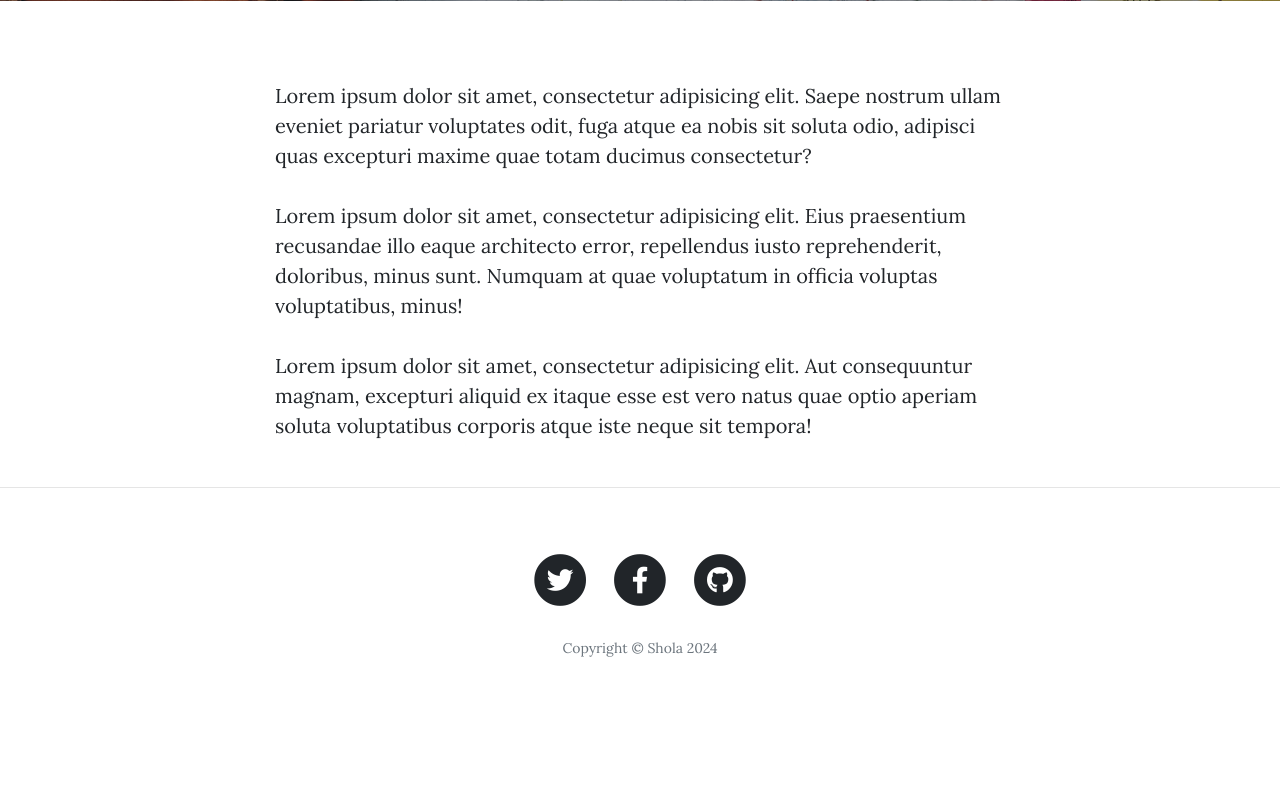
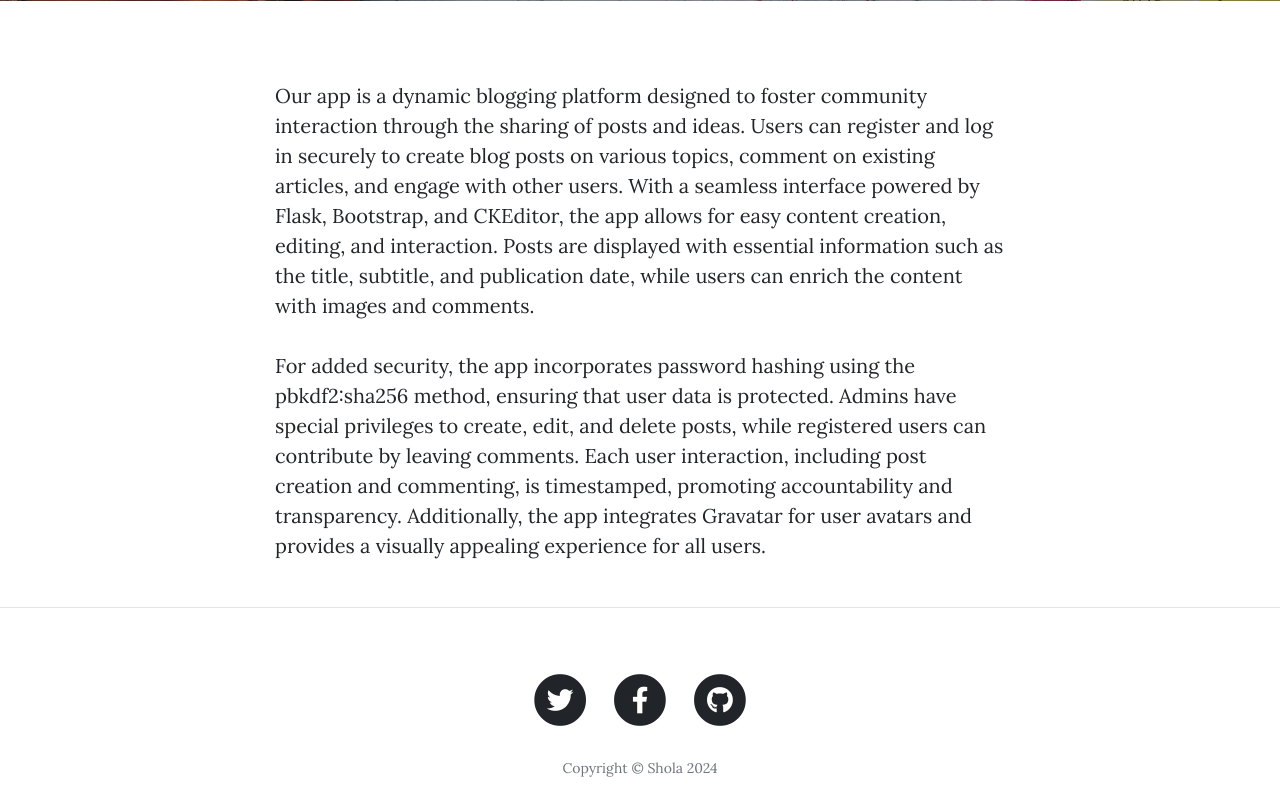
Before and after one commit to uc4151/alx-portfolio, a Flask app: page /about in a window 1280 px wide. Shown: the part 531-1332 px from the top of the page. Before the commit the page ends 1188 px from the top, so only its background shows below. Run offline with Flask 3, Linux system fonts and the light colour scheme; some libraries are stand-ins or nearby versions.

Commit message:
Handled all errors

```diff
--- a/main.py
+++ b/main.py
@@ -4,13 +4,11 @@ from flask_ckeditor import CKEditor
 from datetime import datetime
 from werkzeug.security import generate_password_hash, check_password_hash
 from flask_sqlalchemy import SQLAlchemy
-from sqlalchemy import ForeignKey
-from sqlalchemy.orm import relationship, Mapped
+from sqlalchemy.orm import relationship
 from flask_login import UserMixin, login_user, LoginManager, login_required, current_user, logout_user
 from forms import CreatePostForm, RegisterForm, LoginForm, CommentForm
 from functools import wraps
 from flask import abort
-from typing import List
 import hashlib
 from dotenv import load_dotenv
 import os
@@ -34,37 +32,35 @@ class User(UserMixin, db.Model):
     __tablename__ = "users"
     id = db.Column(db.Integer, primary_key=True)
     email = db.Column(db.String(100), unique=True)
-    password = db.Column(db.String(100), nullable=False)
-    name = db.Column(db.String(100), nullable=False)
-
-    # Use Mapped for type hints
-    posts: Mapped[List["BlogPost"]] = relationship("BlogPost", back_populates="author")
-    comments: Mapped[List["Comment"]] = relationship("Comment", back_populates="comment_author")
+    password = db.Column(db.String(100))
+    name = db.Column(db.String(100))
+    posts = relationship("BlogPost", back_populates="author")
+    comments = relationship("Comment", back_populates="comment_author")
 
 
 class BlogPost(db.Model):
     __tablename__ = "blog_posts"
     id = db.Column(db.Integer, primary_key=True)
-
-    # Create Foreign Key, "users.id" the users refers to the tablename of User.
-    author_id = db.Column(db.Integer, ForeignKey("users.id"))
+    author_id = db.Column(db.Integer, db.ForeignKey("users.id"))
     author = relationship("User", back_populates="posts")
-
     title = db.Column(db.String(250), unique=True, nullable=False)
     subtitle = db.Column(db.String(250), nullable=False)
     date = db.Column(db.String(250), nullable=False)
     body = db.Column(db.Text, nullable=False)
     img_url = db.Column(db.String(250), nullable=False)
 
-    comments: Mapped[List["Comment"]] = relationship("Comment", back_populates="parent_post")
+    #***************Parent Relationship*************#
+    comments = relationship("Comment", back_populates="parent_post")
 
 
 class Comment(db.Model):
     __tablename__ = "comments"
     id = db.Column(db.Integer, primary_key=True)
-    author_id = db.Column(db.Integer, ForeignKey("users.id"))
+    author_id = db.Column(db.Integer, db.ForeignKey("users.id"))
     comment_author = relationship("User", back_populates="comments")
-    post_id = db.Column(db.Integer, ForeignKey("blog_posts.id"))
+
+    #***************Child Relationship*************#
+    post_id = db.Column(db.Integer, db.ForeignKey("blog_posts.id"))
     parent_post = relationship("BlogPost", back_populates="comments")
     text = db.Column(db.Text, nullable=False)
     time = db.Column(db.String(250), nullable=False)
--- a/templates/about.html
+++ b/templates/about.html
@@ -19,9 +19,8 @@
   <div class="container">
     <div class="row">
       <div class="col-lg-8 col-md-10 mx-auto">
-        <p>Lorem ipsum dolor sit amet, consectetur adipisicing elit. Saepe nostrum ullam eveniet pariatur voluptates odit, fuga atque ea nobis sit soluta odio, adipisci quas excepturi maxime quae totam ducimus consectetur?</p>
-        <p>Lorem ipsum dolor sit amet, consectetur adipisicing elit. Eius praesentium recusandae illo eaque architecto error, repellendus iusto reprehenderit, doloribus, minus sunt. Numquam at quae voluptatum in officia voluptas voluptatibus, minus!</p>
-        <p>Lorem ipsum dolor sit amet, consectetur adipisicing elit. Aut consequuntur magnam, excepturi aliquid ex itaque esse est vero natus quae optio aperiam soluta voluptatibus corporis atque iste neque sit tempora!</p>
+        <p>Our app is a dynamic blogging platform designed to foster community interaction through the sharing of posts and ideas. Users can register and log in securely to create blog posts on various topics, comment on existing articles, and engage with other users. With a seamless interface powered by Flask, Bootstrap, and CKEditor, the app allows for easy content creation, editing, and interaction. Posts are displayed with essential information such as the title, subtitle, and publication date, while users can enrich the content with images and comments.</p>
+        <p>For added security, the app incorporates password hashing using the pbkdf2:sha256 method, ensuring that user data is protected. Admins have special privileges to create, edit, and delete posts, while registered users can contribute by leaving comments. Each user interaction, including post creation and commenting, is timestamped, promoting accountability and transparency. Additionally, the app integrates Gravatar for user avatars and provides a visually appealing experience for all users.</p>
       </div>
     </div>
   </div>
```
Also changed, not shown: instance/blog.db.
